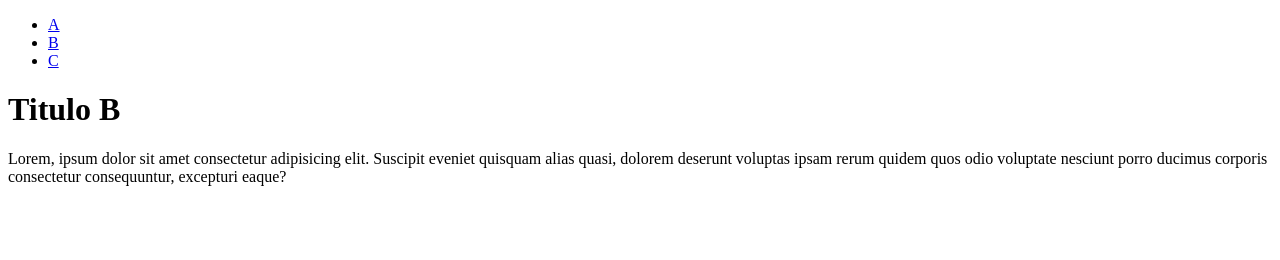
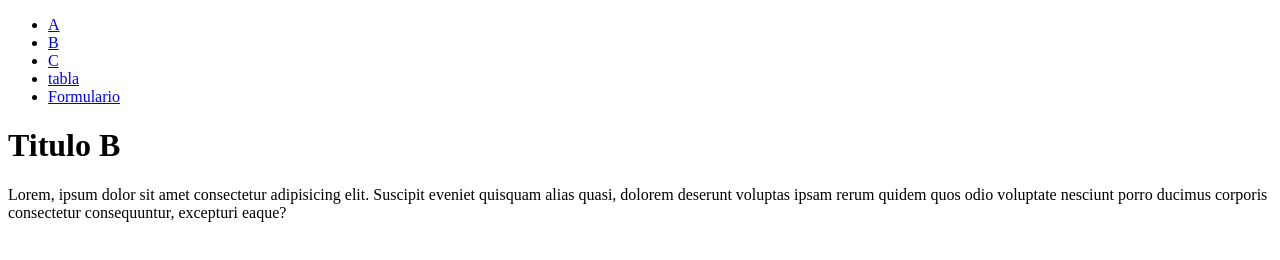
Before and after one commit to Dybravo27/html, a plain HTML site: page archivo2.html in a window 1280 px wide. Drawn offline with Linux system fonts and the light colour scheme.

Commit message:
cambios finales tabla

```diff
--- a/archivo2.html
+++ b/archivo2.html
@@ -12,6 +12,8 @@
     <li><a href="archivo1.html">A</a></li>
     <li><a href="archivo2.html">B</a></li>
     <li><a href="archivo3.html">C</a></li>
+    <li><a href="tabla.html">tabla</a></li>
+    <li><a href="formulario.html">Formulario</a></li>
   </ul>
 
   <h1>Titulo B</h1>
```
Also changed, not shown: archivo3.html (+2 -0 lines).
